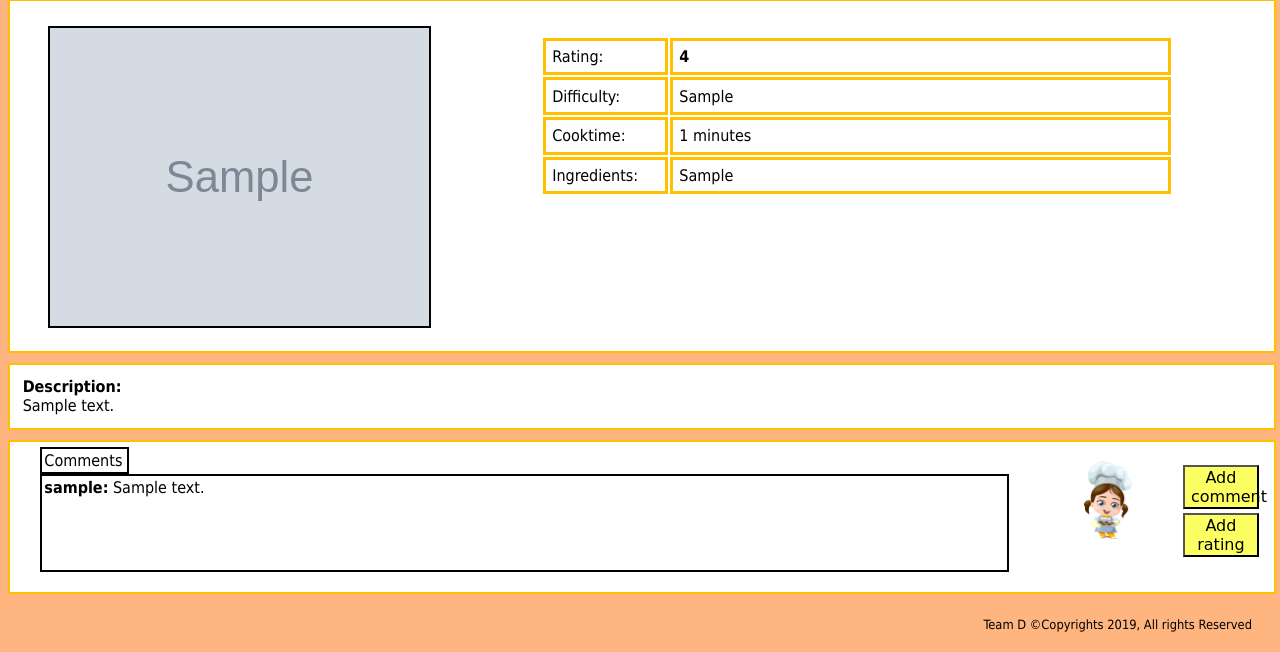
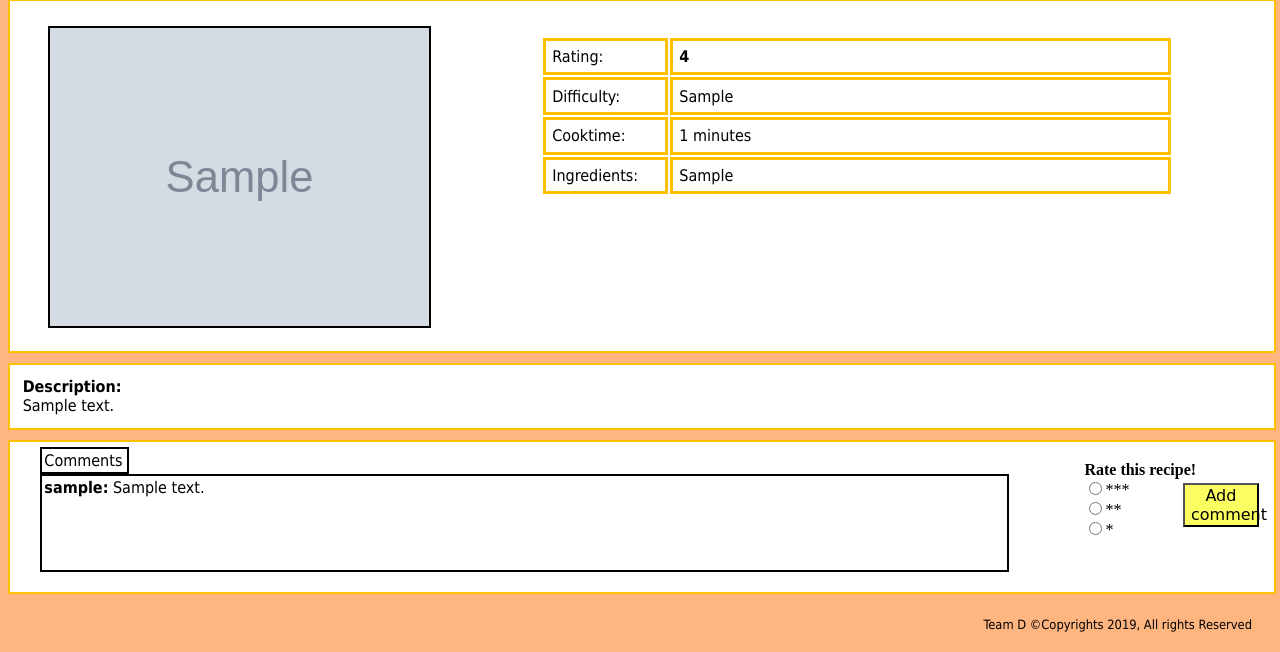
Before and after one commit to princesszet/sweetbook_project, a Django app: a page that uses sweetbook_project/templates/sweetbook/chosen_recipe.html in a window 1280 px wide. Shown: the part 148-800 px from the top of the page. Run offline with Django 3.2, Linux system fonts and the light colour scheme; a user stored in the database is signed in; tables that the repository leaves empty hold one stand-in row (values such as "Sample post"); grey boxes marked "Sample" are stand-in pictures; some libraries are stand-ins or nearby versions.

Commit message:
I changed rate buttons a little bit

```diff
--- a/sweetbook_project/static/js/sweetbook-ajax.js
+++ b/sweetbook_project/static/js/sweetbook-ajax.js
@@ -29,7 +29,10 @@
 $('#add-rating').click(function(){
     var recid;
     recid = $(this).attr("data-recid");
-    $.get('/sweetbook/like_recipe/', {recipe_id: recid}, function(data){
+    var value;
+    // value = $('input:radio[name='rate']:checked','#add-rating').val();
+    value = $('id').val();
+    $.get('/sweetbook/like_recipe/', {recipe_id: recid, recipe_value: value}, function(data){
                $('#like_count').html(data);
                $('#add-rating').hide();
 
--- a/sweetbook_project/sweetbook/views.py
+++ b/sweetbook_project/sweetbook/views.py
@@ -150,14 +150,23 @@ def like_recipe(request):
     rec_id = None
     if request.method == 'GET':
         rec_id = request.GET['recipe_id']
-
+        rec_value = request.GET['recipe_value']
     rating = 0
     if rec_id:
         rec = Recipe.objects.get(id=int(rec_id))
         if rec:
-            rating = rec.rating + 1
-            rec.rating =  rating
-            rec.save()
+            if rec_value == "three":
+                rating = rec.rating + 3
+                rec.rating =  rating
+                rec.save()
+            if rec_value == "two":
+                rating = rec.rating + 2
+                rec.rating =  rating
+                rec.save()
+            if rec_value == "one":
+                rating = rec.rating + 1
+                rec.rating =  rating
+                rec.save()
 
     return HttpResponse(rating)
 
--- a/sweetbook_project/templates/sweetbook/chosen_recipe.html
+++ b/sweetbook_project/templates/sweetbook/chosen_recipe.html
@@ -55,12 +55,20 @@
 				<div id="no-comment">No comments to be shown yet. </div>
 			{% endif %}
 				<div id="comment-right">
-					<img id="girl-image" src="{% static 'images/girl.jpg' %}">
+					<!-- <img id="girl-image" src="{% static 'images/girl.jpg' %}"> -->
 
 					{% if user.is_authenticated %}
+					<strong>Rate this recipe!</strong>
 						<button id="add-comment">Add comment</button>
-
-						<button id="add-rating" data-recid="{{recipe.id}}" >Add rating</button>
+						<form id="add-rating" data-recid="{{recipe.id}}">
+							<!-- <input type="radio" name="rate" value="three">***<br>
+							<input type="radio" name="rate" value="two">**<br>
+							<input type="radio" name="rate" value="one">*<br> -->
+							<input type="radio" id="id" value="three">***<br>
+							<input type="radio" id="id" value="two">**<br>
+							<input type="radio" id="id" value="one">*<br>
+						</form>
+						<!-- <button id="add-rating" data-recid="{{recipe.id}}" >Add rating</button> -->
 
 					{% endif %}
 				</div>
```
